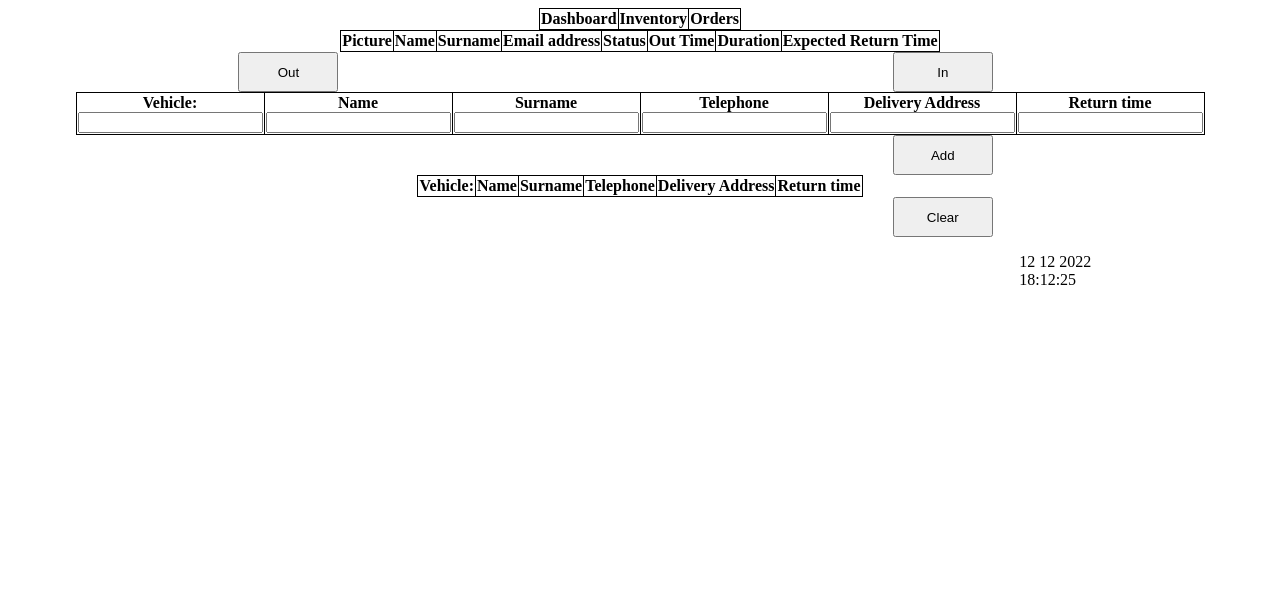
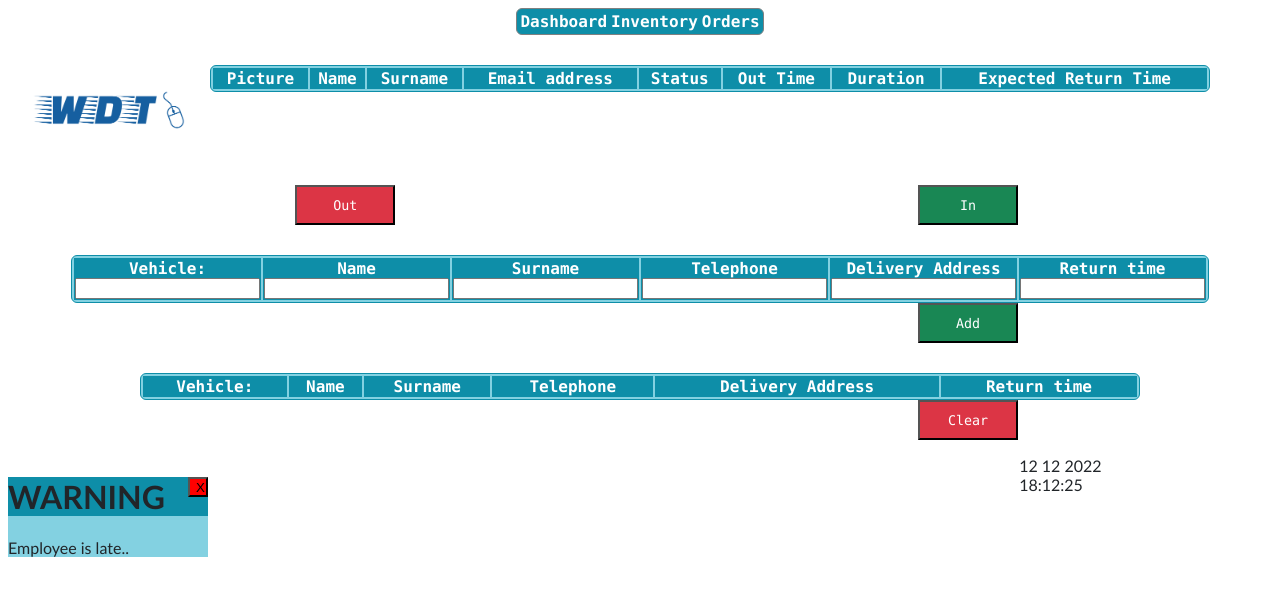
Before and after one commit to Mataiaz/Mathias_Bjarnason_sp1, a plain HTML site: page Web Application/index.html in a window 1280 px wide. Drawn offline with nearby package versions, Linux system fonts and the light colour scheme; no server answers.

Commit message:
finished with styling

```diff
--- a/Css/index.css
+++ b/Css/index.css
@@ -1,22 +1,91 @@
-.dashboard, th, td {
+.header {
+  font-family: consolas;
+  background-color: #0E8EA8;
+  color: #fff;
+}
+
+.dashboard, tr:not(:first-child), td{
+  font-family: consolas;
+  border-style: solid;
+  border-width: 1px;
+  border-color: #0E8EA8;
+}
+
+.dashboard {
+  border: 1px #212529 thin;
+  background-color: #0E8EA8;
+  border-style: solid;
+  border-width: 1px;
+  border-radius:6px;
+  margin-top: 30px;
+  width: 1000px;
   margin-left: auto;
   margin-right: auto;
-  border: 1px black solid;
-  border-collapse: collapse;
 }
 
-.leftButton {
-  left:10%;
+.dashboard, td {
+  font-family: consolas;
+  background-color: #83D1E1;
+  color: #212529;
+}
+
+.navBar {
+  border: 1px #212529 thin;
+  font-family: consolas;
+  border-style: solid;
+  border-width: 1px;
+  border-radius:6px;
+  background-color: #0E8EA8;
+  color: #fff;
+  margin-left: auto;
+  margin-right: auto;
+}
+
+.dropMenu {
+  background-color: #83D1E1;
+  color: #fff;
+  display: none;
+}
+
+.clearButton {
+  left:72%;
   width:100px;
   height:40px;
   position: relative;
+  font-family: consolas;
+  background-color: #dc3545;
+  color: #fff;
 }
 
-.rightButton {
-  left:70%;
+.outButton {
+  left:14.5%;
   width:100px;
   height:40px;
   position: relative;
+  font-family: consolas;
+  background-color: #dc3545;
+  color: #fff;
+}
+
+.inButton {
+  left:72%;
+  width:100px;
+  height:40px;
+  position: relative;
+  font-family: consolas;
+  background-color: #198754;
+  color: #fff;
+}
+
+.addButton {
+  left:72%;
+  width:100px;
+  height:40px;
+  position: relative;
+  font-family: consolas;
+
+  background-color: #198754;
+  color: #fff;
 }
 
 .mainClock {
@@ -26,21 +95,45 @@
   position: relative;
 }
 
-.icon {
-  height: 2rem;
-  width: 2rem;
-  margin-right: 1rem;
-  color: white;
+.logo {
+  display: block;
+  margin-left: auto;
+  margin-right: auto;
+  width: 200px;
 }
 
-.text {
-  color: white;
+.column {
+  float: left;
+  width: 16%;
 }
 
-.hide {
-  display: none;
+.row::after {
+  content: "";
+  clear: both;
+  display: table;
 }
 
-.show {
-  display: block;
+p, h1 {
+  font-family: Calibri;
+  color: #212529;
 }
+
+.toast {
+  font-family: consolas;
+  background-color: #83D1E1;
+  color: #212529;
+  width: 200px;
+}
+
+.toast-header {
+  font-family: consolas;
+  background-color: #0E8EA8;
+  width: 200px;
+}
+
+.btn-close {
+  width: 20px;
+  height: 20px;
+  background-color: red;
+  float: right;
+}
--- a/Web Application/index.html
+++ b/Web Application/index.html
@@ -8,33 +8,35 @@
 
 <body>
   <div>
-    <table class="dashboard" id="navBar">
+    <table class="navBar">
       <tr>
         <th>Dashboard</th>
         <th>Inventory</th>
         <th>Orders</th>
       </tr>
-      <tr id="dropMenu">
+      <tr class="dropMenu">
         <th></th>
         <th>Search</th>
         <th>Search</th>
       </tr>
-      <tr id="dropMenu">
+      <tr class="dropMenu">
         <th></th>
         <th>Add</th>
         <th>Add</th>
       </tr>
-      <tr id="dropMenu">
+      <tr class="dropMenu">
         <th></th>
         <th>Remove</th>
         <th>Remove</th>
       </tr>
     </table>
-  <div>
-
+    <div class="row">
+      <div class="column">
+      <img class="logo"src="CompanyLogo.png" alt="LOGO">
       </div>
+      <div class="column">
         <table class="dashboard" id="staffTable">
-      <tr>
+          <tr class="header">
             <th>Picture</th>
             <th>Name</th>
             <th>Surname</th>
@@ -45,12 +47,14 @@
             <th>Expected Return Time</th>
           </tr>
         </table>
-    <button class="rightButton" type="button" id="inBtn">In</button>
-    <button class="leftButton" type="button" id="outBtn">Out</button>
+      </div>
+    </div>
+    <button class="inButton" type="button" id="inBtn">In</button>
+    <button class="outButton" type="button" id="outBtn">Out</button>
   </div>
   <div>
     <table class="dashboard" id="scheduleTable">
-      <tr>
+      <tr class="header">
         <th>Vehicle:<div><input type="text"></div></th>
         <th>Name<div><input type="text"></th>
         <th>Surname<div><input type="text"></th>
@@ -59,11 +63,11 @@
         <th>Return time<div><input type="number"></th>
       </tr>
     </table>
-    <button class="rightButton" type="button" id="deliveryBtn">Add</button>
+    <button class="addButton" type="button" id="deliveryBtn">Add</button>
   </div>
   <div>
     <table class="dashboard" id="deliveryTable">
-      <tr>
+      <tr class="header">
         <th>Vehicle:</th>
         <th>Name</th>
         <th>Surname</th>
@@ -72,18 +76,16 @@
         <th>Return time</th>
       </tr>
     </table>
-    <button class="rightButton" type="button" id="clearBtn">Clear</button>
+    <button class="clearButton" type="button" id="clearBtn">Clear</button>
     <p id="clock" class="mainClock"></p>
   </div>
-  <div class="position-fixed bottom-0 end-0 p-3" style="z-index: 11">
-    <div id="liveToast" class="toast hide" role="alert" aria-live="assertive" aria-atomic="true">
+  <div class="position-fixed bottom-0 end-0 p-3" style="z-index: 12">
+    <div  class="toast">
       <div class="toast-header">
-        <strong class="me-auto">Warning</strong>
-        <button type="button" class="btn-close" data-bs-dismiss="toast" aria-label="Close"></button>
+        <button class="btn-close">X</button>
+        <h1 class="toastTitle">WARNING</h1>
       </div>
-      <div class="toast-body">
-        Employee is late..
-      </div>
+        <p class="toast-body">Employee is late..</p>
     </div>
   </div>
   <script src="https://code.jquery.com/jquery-3.6.1.min.js" crossorigin="anonymous"></script>
--- a/Web Application/wdt_app.js
+++ b/Web Application/wdt_app.js
@@ -5,8 +5,6 @@ const deliveryTable = document.getElementById("deliveryTable");
 Load();
 
 async function Load() {
-    $('#navBar #dropMenu').hide();
-
     loadTableData();
     displayTime();
 }
@@ -178,7 +176,7 @@ $('#deliveryBtn').on('click', () => {
 })
 
 $('#deliveryTable').on('click', 'tr:not(:first-child)', function(){
-    let rows = Array.from(document.querySelectorAll('tr'));
+    let rows = Array.from(document.querySelectorAll('tr:not(:first-child)'));
     rows.forEach(node => {
         node.classList.remove('toDelete');
       });
@@ -201,7 +199,7 @@ $('#clearBtn').on('click', () => {
 
 $('#staffTable').on('click', 'tr:not(:first-child)', function(){
 
-    let rows = Array.from(document.querySelectorAll('tr'));
+    let rows = Array.from(document.querySelectorAll('tr:not(:first-child)'));
     rows.forEach(node => {
         node.classList.remove('marked');
       });
@@ -213,7 +211,7 @@ $('#staffTable').on('click', 'tr:not(:first-child)', function(){
 
 $('#inBtn').on('click', () => {
     const marked = document.getElementsByClassName("marked");
-    let rows = Array.from(document.querySelectorAll('tr'));
+    let rows = Array.from(document.querySelectorAll('tr:not(:first-child)'));
     $(marked).find('td:eq(4)').html('In');
     $(marked).find('td:eq(5)').html('');
     $(marked).find('td:eq(6)').html('');
@@ -226,7 +224,7 @@ $('#inBtn').on('click', () => {
 
 $('#outBtn').on('click', () => {
     const marked = document.getElementsByClassName("marked");
-    let rows = Array.from(document.querySelectorAll('tr'));
+    let rows = Array.from(document.querySelectorAll('tr:not(:first-child)'));
     var time = prompt("Please enter a time");
     var d = new Date();
     var hour = d.getHours();
@@ -251,15 +249,19 @@ $('#outBtn').on('click', () => {
       });
     $(rows).css('background', 'white');
 })
-
+//Hover to show submenu of navigation bar
 var change = 0;
-$('#navBar').hover(() => {
+$('.navBar').hover(() => {
     if (change == 0) {
-        $('#navBar #dropMenu').hide();
+        $('.dropMenu').show();
         change++;
     }
     else {
         change = 0;
-        $('#navBar #dropMenu').show();
+        $('.dropMenu').hide();
     }
 });
+//Close toast
+$('.toast .btn-close').on('click', () => {
+    $('.toast').hide()
+});
```
Also changed, not shown: Web Application/CompanyLogo.png (added). Lines whose indentation alone changed are shown as unchanged.
